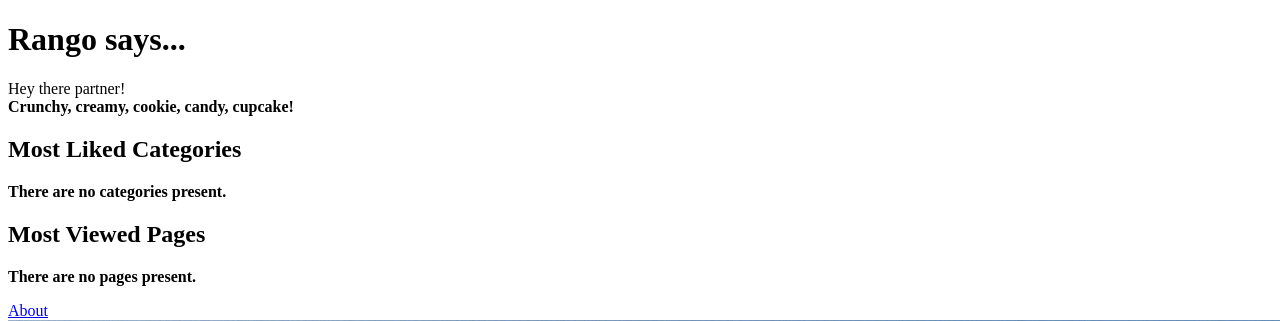
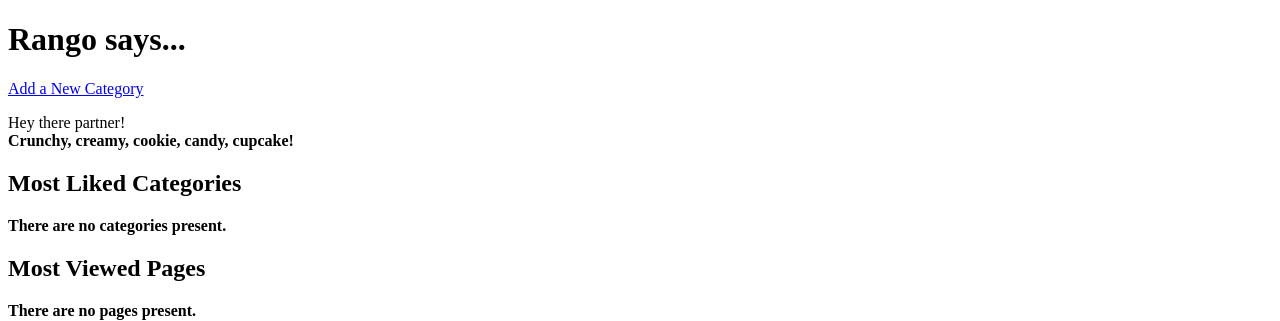
Before and after one commit to EthanKenzo12/tango_with_django_project, a Django app: page / in a window 1280 px wide; the page is wider, and only the part inside the window is pictured. Shown: the top 321 px of that part. Run offline with Django 3.2, Linux system fonts and the light colour scheme; data that the repository does not hold is empty.

Commit message:
Week 4 (Update)
Tested for Chapter 7 using online repository - Status OK

Ran 14 tests in 0.046s

OK

```diff
--- a/templates/rango/index.html
+++ b/templates/rango/index.html
@@ -8,6 +8,8 @@
 </head>
 <body>
     <h1>Rango says...</h1>
+
+    <p><a href="{% url 'rango:add_category' %}">Add a New Category</a><br /></p>
     <div>
         Hey there partner! <br />
         <strong>{{ boldmessage }}</strong><br />
```
